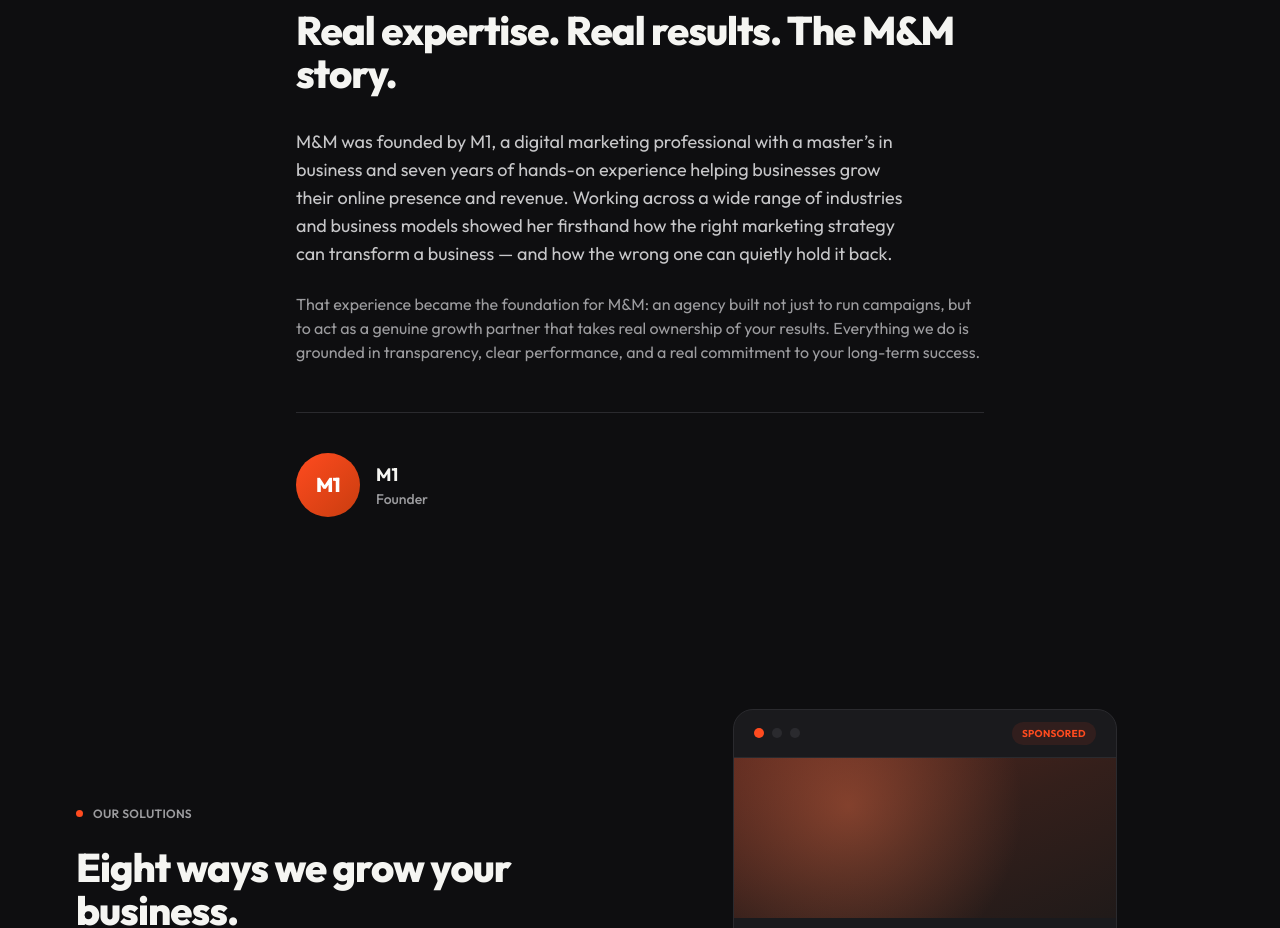
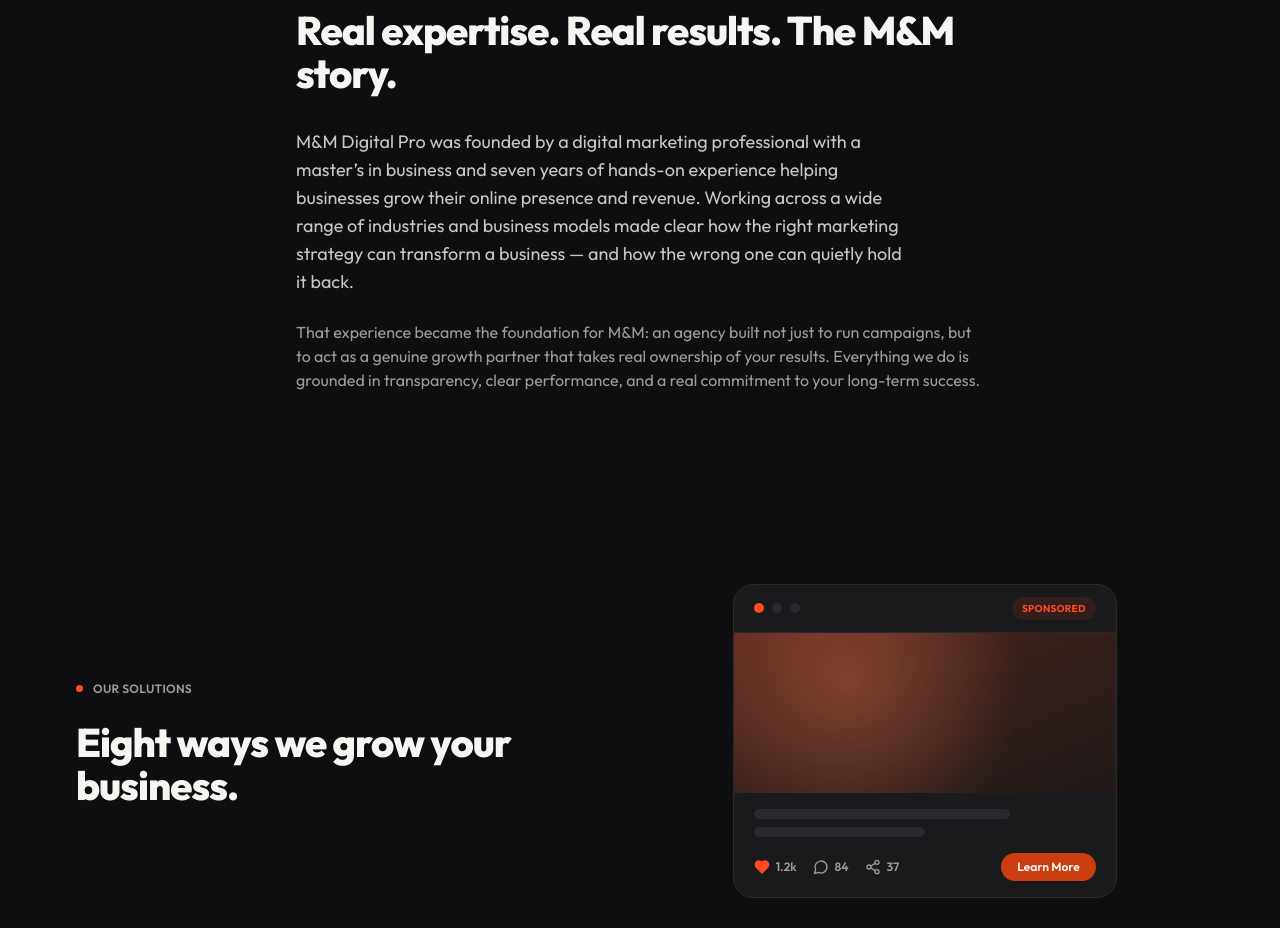
Before and after one commit to smohen985-ux/mm-digital-site, a Next.js app: page /mm-digital-site/ in a window 1280 px wide. Shown: the part 2160-3088 px from the top of the page. Built offline with nearby package versions, Linux system fonts and the light colour scheme.

Commit message:
Update Leadership.tsx

```diff
--- a/src/components/Leadership.tsx
+++ b/src/components/Leadership.tsx
@@ -1,8 +1,4 @@
 import { Reveal } from "./Reveal";
-
-const TEAM = [
-  { initials: "M1", name: "M1", role: "Founder" },
-];
 
 export default function Leadership() {
   return (
@@ -12,11 +8,12 @@
           Real expertise. Real results. The M&amp;M story.
         </Reveal>
         <Reveal index={1} as="p" className="mb-6 max-w-[52ch] text-lg text-[#C7C7C9]">
-          M&amp;M was founded by M1, a digital marketing professional with a master&rsquo;s in
-          business and seven years of hands-on experience helping businesses grow their online
-          presence and revenue. Working across a wide range of industries and business models
-          showed her firsthand how the right marketing strategy can transform a business — and
-          how the wrong one can quietly hold it back.
+          M&amp;M Digital Pro was founded by a digital marketing professional with a
+          master&rsquo;s in business and seven years of hands-on experience helping
+          businesses grow their online presence and revenue. Working across a wide
+          range of industries and business models made clear how the right marketing
+          strategy can transform a business — and how the wrong one can quietly hold
+          it back.
         </Reveal>
         <Reveal index={2} as="p" className="text-muted">
           That experience became the foundation for M&amp;M: an agency built not just to run
@@ -24,20 +21,6 @@
           results. Everything we do is grounded in transparency, clear performance, and a real
           commitment to your long-term success.
         </Reveal>
-
-        <Reveal index={3} className="mt-12 flex w-full flex-wrap gap-10 border-t border-border pt-10">
-          {TEAM.map((m) => (
-            <div key={m.name} className="flex items-center gap-4">
-              <div className="flex h-16 w-16 shrink-0 items-center justify-center rounded-full bg-gradient-to-br from-accent to-accentBtn text-xl font-extrabold tracking-tight text-white">
-                {m.initials}
-              </div>
-              <div>
-                <div className="text-lg font-bold text-ink">{m.name}</div>
-                <div className="text-sm font-medium text-muted">{m.role}</div>
-              </div>
-            </div>
-          ))}
-        </Reveal>
       </div>
     </section>
   );
```
